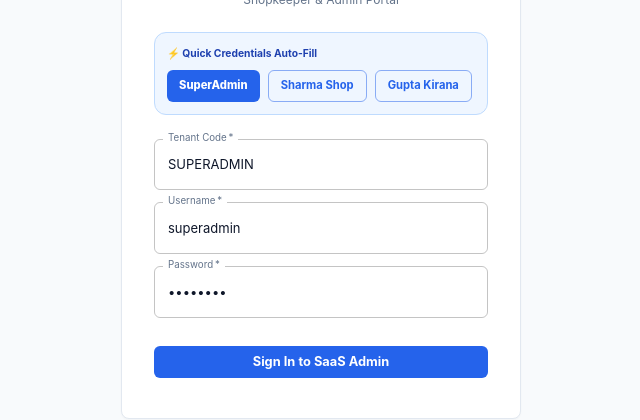
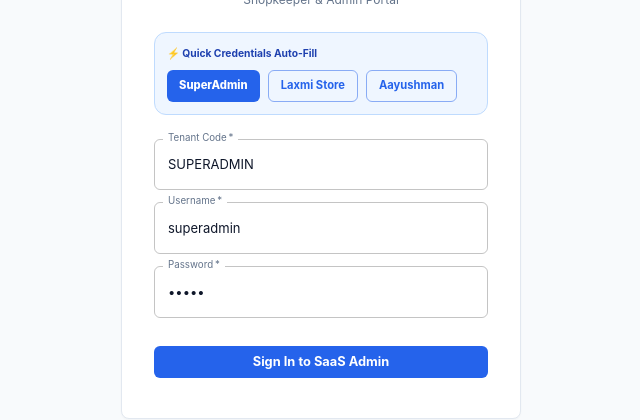
Before and after one commit to arunkrana5/POSAdminPanel, a React (Vite) app: page /login in a window 1280 px wide. Shown: the part 227-647 px from the top of the page, without its empty margins (319-959 px from the left). Built offline with nearby package versions, Linux system fonts and the light colour scheme; no server answers.

Commit message:
fix(login): align default credentials and quick-fill buttons with live database stores

```diff
--- a/src/pages/Login.tsx
+++ b/src/pages/Login.tsx
@@ -8,7 +8,7 @@ import { useNavigate } from 'react-router-dom';
 export const Login: React.FC = () => {
   const [tenantCode, setTenantCode] = useState('SUPERADMIN');
   const [username, setUsername] = useState('superadmin');
-  const [password, setPassword] = useState('admin123');
+  const [password, setPassword] = useState('12345');
   const [error, setError] = useState('');
   const { login } = useAuth();
   const navigate = useNavigate();
@@ -61,7 +61,7 @@ export const Login: React.FC = () => {
                 onClick={() => {
                   setTenantCode('SUPERADMIN');
                   setUsername('superadmin');
-                  setPassword('admin123');
+                  setPassword('12345');
                 }}
                 sx={{ fontSize: '0.7rem', fontWeight: 800, textTransform: 'none' }}
               >
@@ -72,26 +72,26 @@ export const Login: React.FC = () => {
                 variant="outlined"
                 color="primary"
                 onClick={() => {
-                  setTenantCode('SHARMA_SHOP');
-                  setUsername('admin');
-                  setPassword('admin123');
+                  setTenantCode('LAXMI');
+                  setUsername('laxmi');
+                  setPassword('12345');
                 }}
                 sx={{ fontSize: '0.7rem', fontWeight: 700, textTransform: 'none' }}
               >
-                Sharma Shop
+                Laxmi Store
               </Button>
               <Button
                 size="small"
                 variant="outlined"
                 color="primary"
                 onClick={() => {
-                  setTenantCode('GUPTA_KIRANA');
-                  setUsername('gupta_admin');
-                  setPassword('admin123');
+                  setTenantCode('NRSAAYUSHMAN');
+                  setUsername('AAYUSHMAN');
+                  setPassword('12345');
                 }}
                 sx={{ fontSize: '0.7rem', fontWeight: 700, textTransform: 'none' }}
               >
-                Gupta Kirana
+                Aayushman
               </Button>
             </Box>
           </Box>
```
